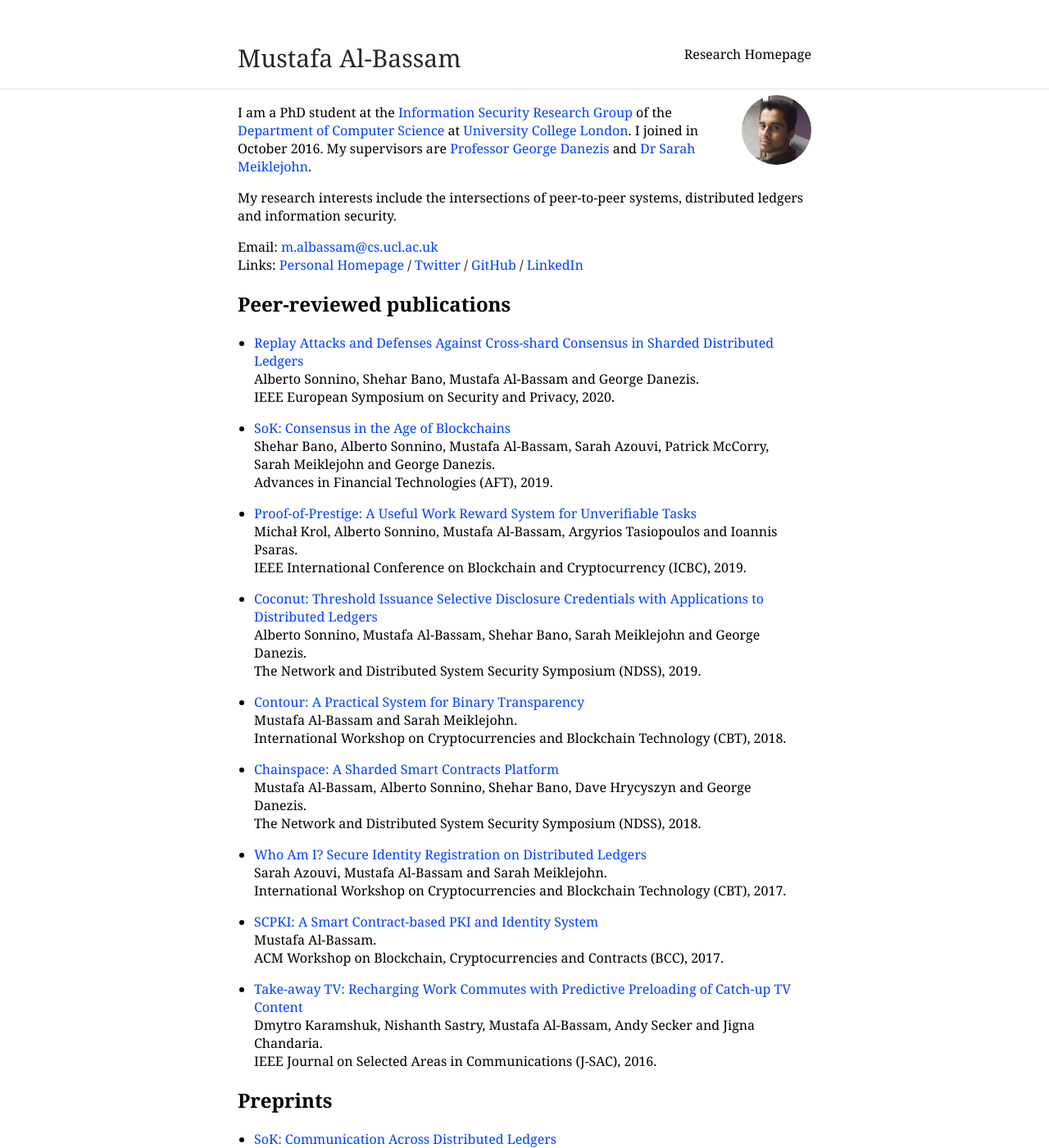
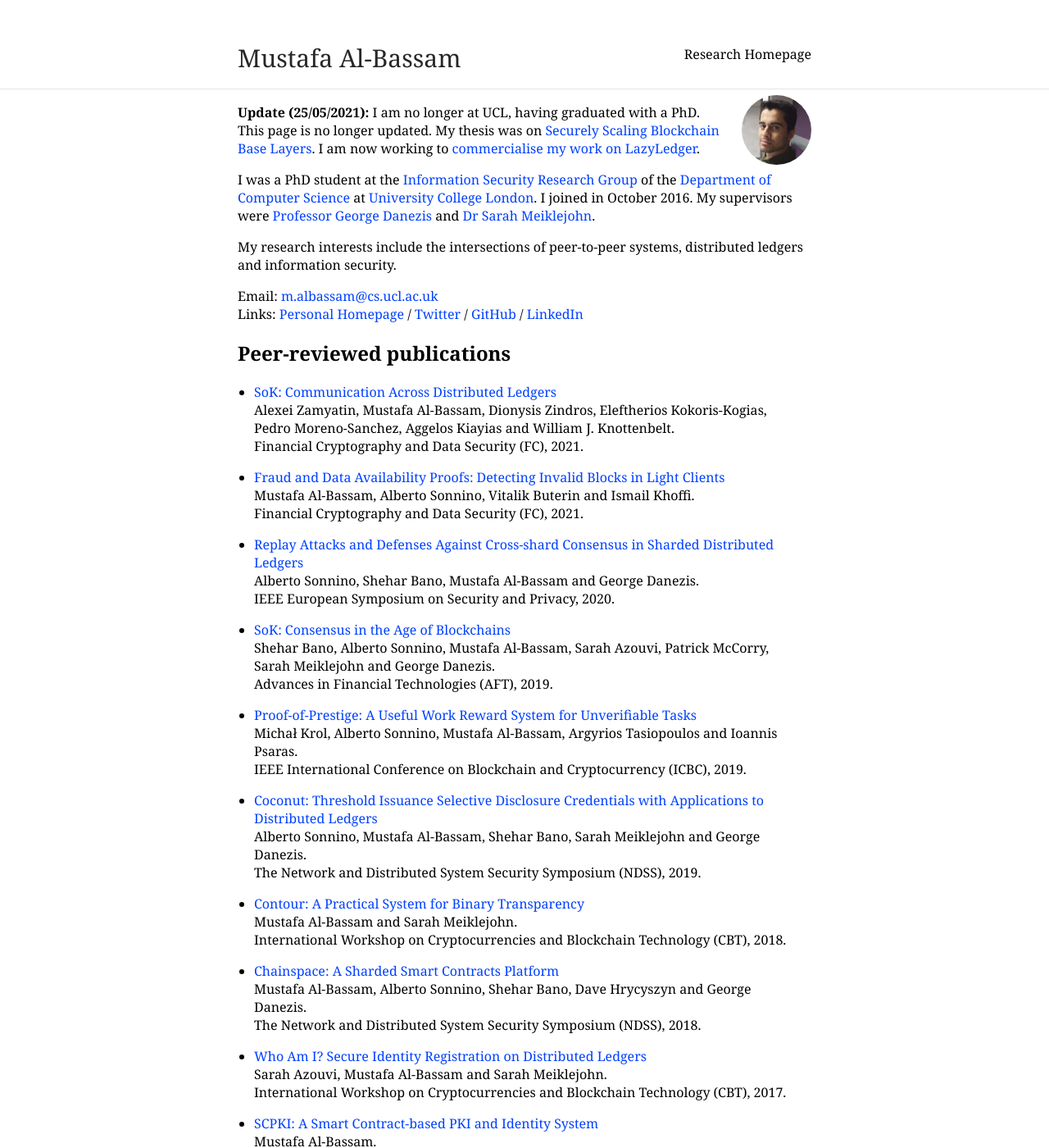
Before and after one commit to musalbas/research-homepage, a Jekyll site: the page built from index.md, in a window 1280 px wide and 1400 px high. Shown: the whole window at 82% size. Built offline with Jekyll 4.4.1, drawn with Linux system fonts in a browser that asks for light colours; some of the changed text lies outside the part shown.

Commit message:
final update

```diff
--- a/index.md
+++ b/index.md
@@ -5,7 +5,9 @@ title: Mustafa Al-Bassam - Research Homepage
 
 <img class="profile-picture" src="photo.jpg">
 
-I am a PhD student at the [Information Security Research Group](http://sec.cs.ucl.ac.uk/) of the [Department of Computer Science](http://www.cs.ucl.ac.uk/) at [University College London](http://www.ucl.ac.uk/). I joined in October 2016. My supervisors are [Professor George Danezis](http://www0.cs.ucl.ac.uk/staff/G.Danezis/) and [Dr Sarah Meiklejohn](http://www0.cs.ucl.ac.uk/staff/S.Meiklejohn/).
+**Update (25/05/2021):** I am no longer at UCL, having graduated with a PhD. This page is no longer updated. My thesis was on [Securely Scaling Blockchain Base Layers](https://discovery.ucl.ac.uk/id/eprint/10117245/). I am now working to [commercialise my work on LazyLedger](https://lazyledger.org).
+
+I was a PhD student at the [Information Security Research Group](http://sec.cs.ucl.ac.uk/) of the [Department of Computer Science](http://www.cs.ucl.ac.uk/) at [University College London](http://www.ucl.ac.uk/). I joined in October 2016. My supervisors were [Professor George Danezis](http://www0.cs.ucl.ac.uk/staff/G.Danezis/) and [Dr Sarah Meiklejohn](http://www0.cs.ucl.ac.uk/staff/S.Meiklejohn/).
 
 My research interests include the intersections of peer-to-peer systems, distributed ledgers and information security.
 
@@ -13,6 +15,10 @@ Email: [m.albassam@cs.ucl.ac.uk](mailto:m.albassam@cs.ucl.ac.uk)<br>
 Links: [Personal Homepage](https://musalbas.com) / [Twitter](https://twitter.com/musalbas) / [GitHub](https://github.com/musalbas) / [LinkedIn](https://www.linkedin.com/in/musalbas)
 
 ## Peer-reviewed publications
+
+- [SoK: Communication Across Distributed Ledgers](https://eprint.iacr.org/2019/1128.pdf)<br>Alexei Zamyatin, Mustafa Al-Bassam, Dionysis Zindros, Eleftherios Kokoris-Kogias, Pedro Moreno-Sanchez, Aggelos Kiayias and William J. Knottenbelt.<br>Financial Cryptography and Data Security (FC), 2021.
+
+- [Fraud and Data Availability Proofs: Detecting Invalid Blocks in Light Clients](publications/fraudproofs.pdf)<br>Mustafa Al-Bassam, Alberto Sonnino, Vitalik Buterin and Ismail Khoffi.<br>Financial Cryptography and Data Security (FC), 2021.
 
 - [Replay Attacks and Defenses Against Cross-shard Consensus in Sharded Distributed Ledgers](publications/byzcuit.pdf)<br>Alberto Sonnino, Shehar Bano, Mustafa Al-Bassam and George Danezis.<br>IEEE European Symposium on Security and Privacy, 2020.
 
```
Also changed, not shown: other parts of index.md (+0 -4 lines), 3 other files.
